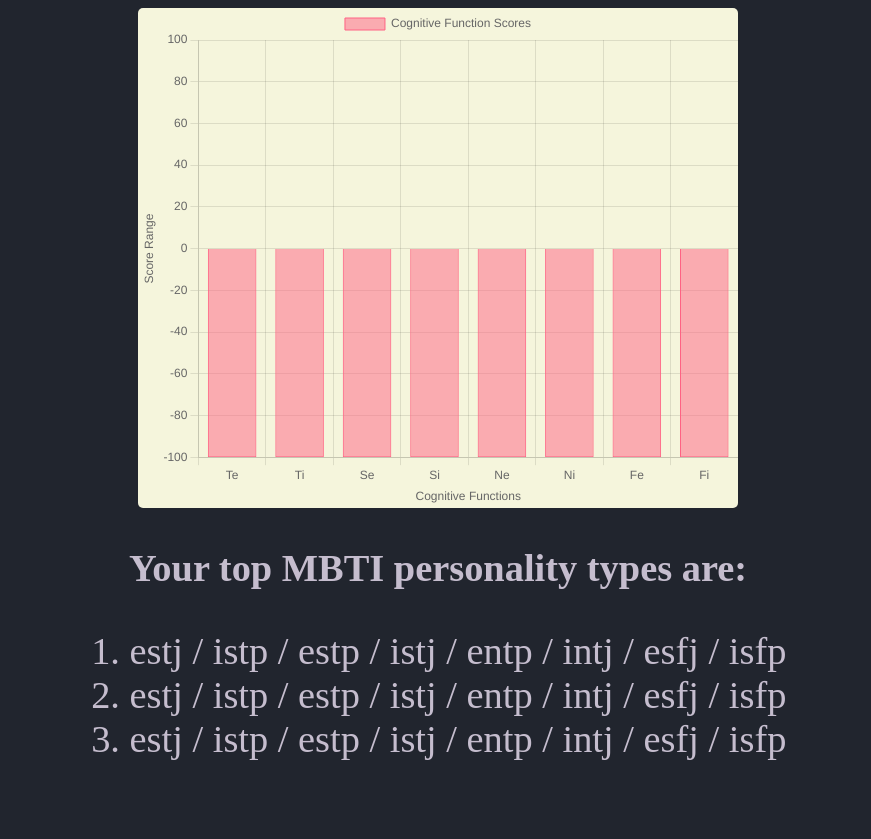
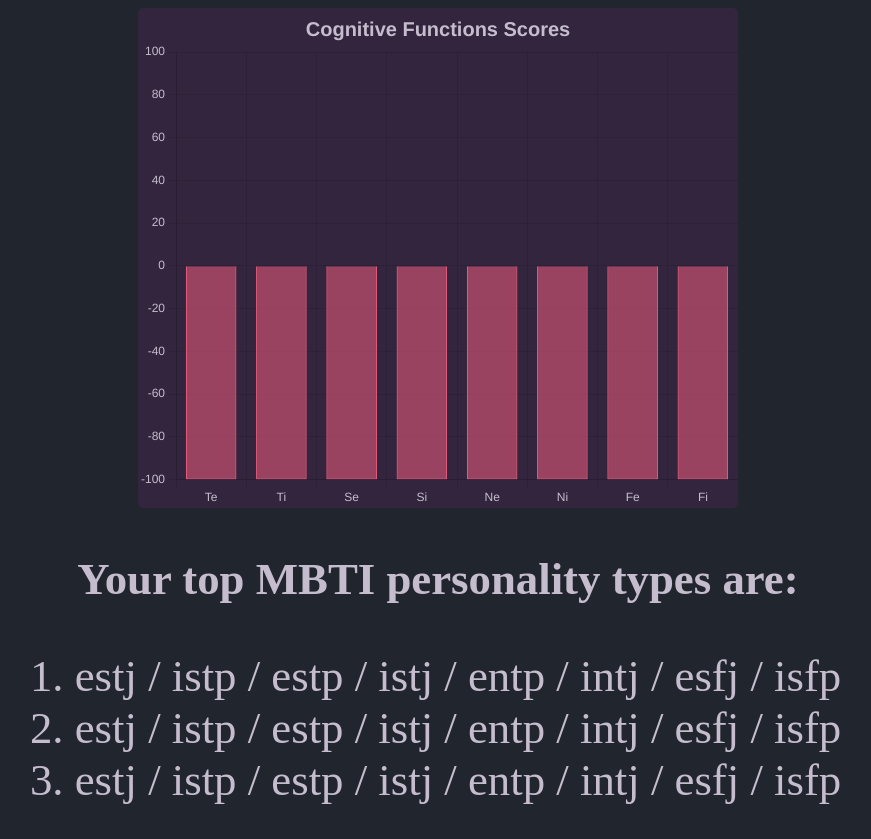
Before and after one commit to OmarDardery/CareerCatalyst, a React (Create React App) app: page / in a window 1280 px wide. Both pictures are taken after typing "Sample" into the empty fields and a click on the button "submit". Shown: the whole page, without its empty margins (202-1073 px from the left). Before the commit the page ends 800 px from the top, so only its background shows below. Built offline with nearby package versions, Linux system fonts and the light colour scheme.

Commit message:
styled the chart and changed font size of results list

```diff
--- a/src/components/MBTI components/mbtichart.js
+++ b/src/components/MBTI components/mbtichart.js
@@ -48,32 +48,31 @@
                 beginAtZero: false,
                 min: -100,
                 max: 100,
-                title: {
-                    display: true,
-                    text: "Score Range",
-                },
+                ticks: {
+                    color: "#c5bdce", // Y-axis tick text color
+                }
             },
             x: {
-                title: {
-                    display: true,
-                    text: "Cognitive Functions",
-                },
+                ticks: {
+                    color: "#c5bdce", // X-axis tick text color
+                }
             },
         },
         plugins: {
             legend: {
+                display: false,
+            },
+            title: {
                 display: true,
-                position: "top",
-            },
-            tooltip: {
-                callbacks: {
-                    label: function (context) {
-                        return `${context.label}: ${context.raw.toFixed(2)}`;
-                    },
+                text: "Cognitive Functions Scores",
+                color: "#c5bdce", // Chart title text color
+                font: {
+                    size: "20vw", // Font size in pixels
                 },
-            },
+            }
         },
     };
+
 
     return (
         <div className="chart" style={{ width: "80%", maxWidth: "600px", fontSize: "2vw"}}>
--- a/src/styles.css
+++ b/src/styles.css
@@ -8,7 +8,7 @@
 }
 button:hover{
     cursor: pointer;
-    transform: translateY(-5px);
+    transform: translateY(-3px);
     box-shadow: 0px 5px 10px rgba(0,0,0,0.2);
     color: white;
     background-color: #33253E;
@@ -17,7 +17,8 @@
     background-color: #21252E;
 }
 .chart{
-    background-color: beige;
+    background-color: #33253e;
+    color: #c5bdce;
     border-radius: 5px;
 }
 *{
@@ -29,7 +30,7 @@
 
 }
 .list{
-    font-size: 3vw;
+    font-size: 3.5vw;
     color: #C5BDCE;
     text-align: center;
 }
```
